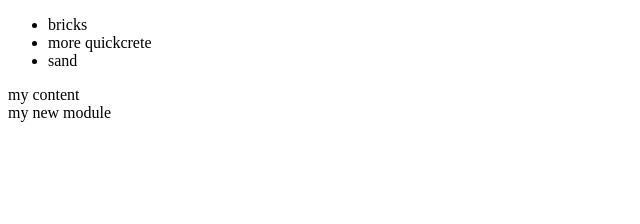
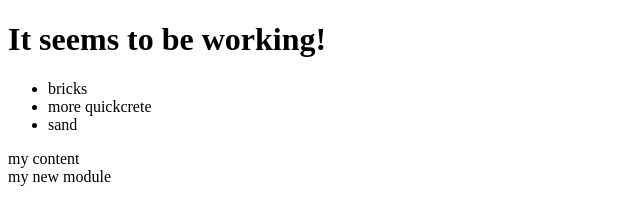
Before and after one commit to ahmadx87/gitTest, a plain HTML site: page index.html in a window 1280 px wide. Shown: the whole page, without its empty margins (0-640 px from the left). Drawn offline with Linux system fonts and the light colour scheme.

Commit message:
commit for test

```diff
--- a/index.html
+++ b/index.html
@@ -7,6 +7,7 @@
     <title>Document</title>
 </head>
 <body>
+    <h1> It seems to be working!</h1>
     <div>
         <ul>
             <li>bricks</li>
```
